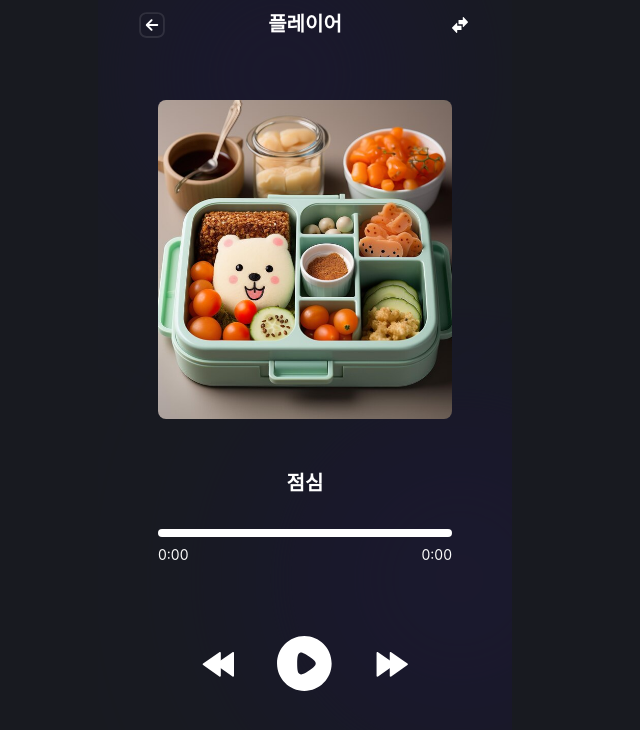
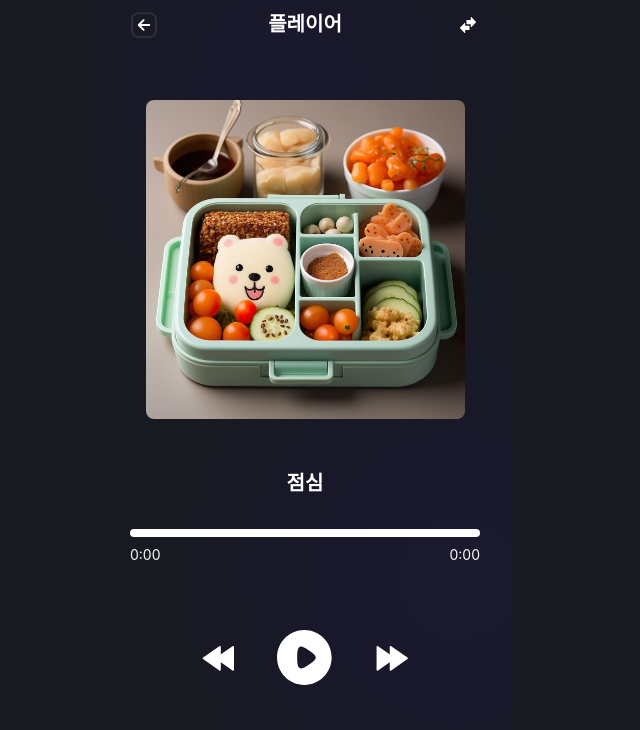
Before and after one commit to Nong-Mo/Frontend, a React (Create React App) app: page /player/audio in a window 1280 px wide. Shown: the top 730 px of the page, without its empty margins (335-975 px from the left). Built offline with nearby package versions, Linux system fonts and the light colour scheme; sample sign-in values are in the browser's storage.

Commit message:
[Style] Contents Area 영역 너비 및 정렬 조정

```diff
--- a/src/pages/Player.tsx
+++ b/src/pages/Player.tsx
@@ -60,14 +60,14 @@ const Player: React.FC = () => {
   if (!audioData) return <div>Loading...</div>;
 
   return (
-    <div className="w-full flex flex-col pl-10 pr-10 z-10">
+    <div className="w-full flex flex-col min-h-screen z-10">
       <NavBar
         onMenuClick={handleModalOpen}
         title='플레이어'
         rightIcon="convert"
       />
       { /* 콘텐츠 area 설정 */ }
-      <div className="w-full pt-[50px] flex flex-col pr-5 pl-5">
+      <div className="w-[350px] pt-[50px] flex flex-col mx-auto">
         <div className="flex flex-col">
           {/* 이미지 섹션 */}
           <div className="flex items-center justify-center">
@@ -91,7 +91,7 @@ const Player: React.FC = () => {
               />
             </div>
 
-            <div className="flex flex-col items-center mt-14">
+            <div className="flex flex-col items-center mt-[50px] mb-[50px]">
               <AudioControls
                 isPlaying={isPlaying}
                 onPlayPause={togglePlay}
```
